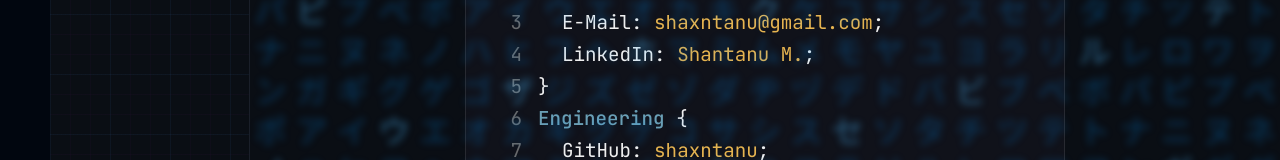
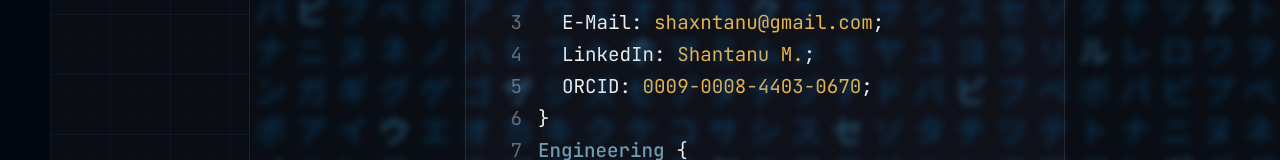
Before and after one commit to shaxntanu/VSCode-Portfolio, a Next.js app: page /contact in a window 1280 px wide. Shown: the part 436-596 px from the top of the page. Built offline with nearby package versions, Linux system fonts and the light colour scheme; no server answers; a web font is replaced by a local one.

Commit message:
feat: add ORCID profile to professional socials

```diff
--- a/components/ContactCode.tsx
+++ b/components/ContactCode.tsx
@@ -13,6 +13,11 @@ const contactCategories = [
         social: 'LinkedIn',
         link: 'Shantanu M.',
         href: 'https://www.linkedin.com/in/shantanu-maratha28',
+      },
+      {
+        social: 'ORCID',
+        link: '0009-0008-4403-0670',
+        href: 'https://orcid.org/0009-0008-4403-0670',
       },
     ],
   },
```
